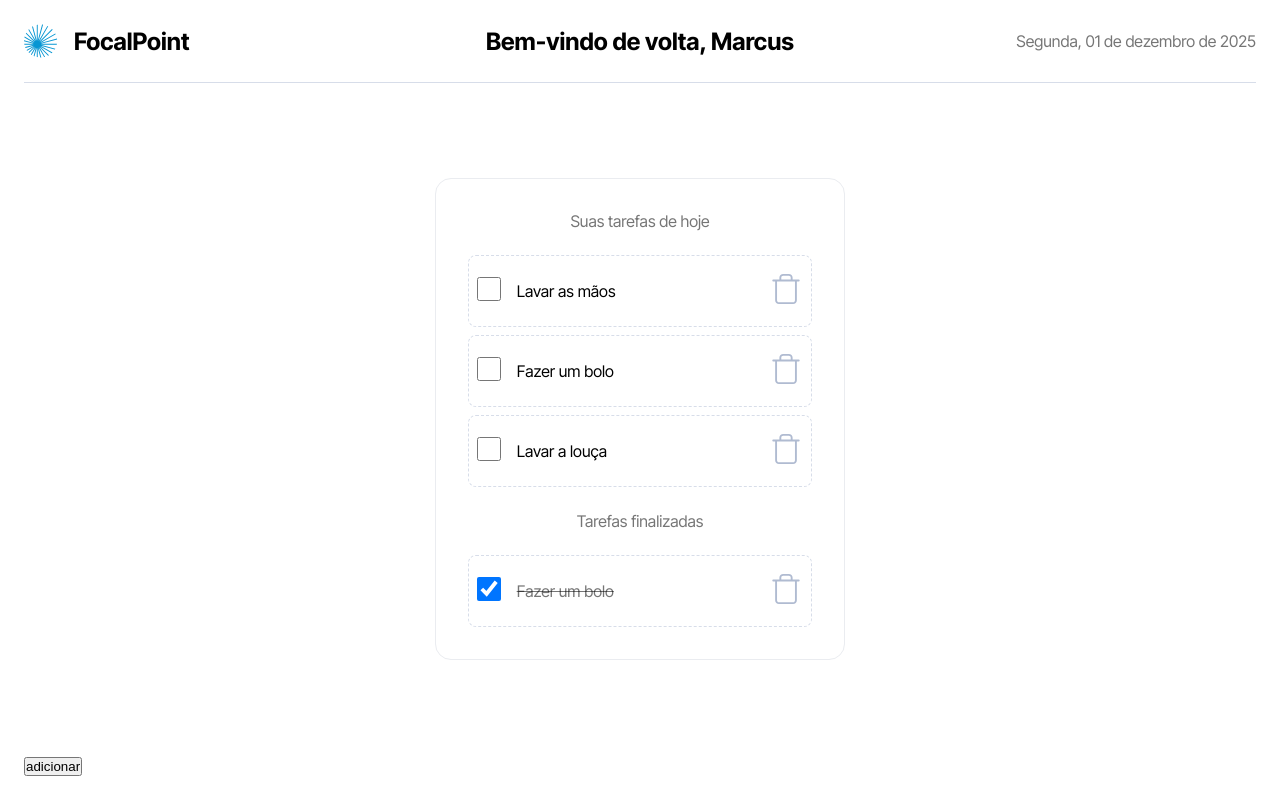
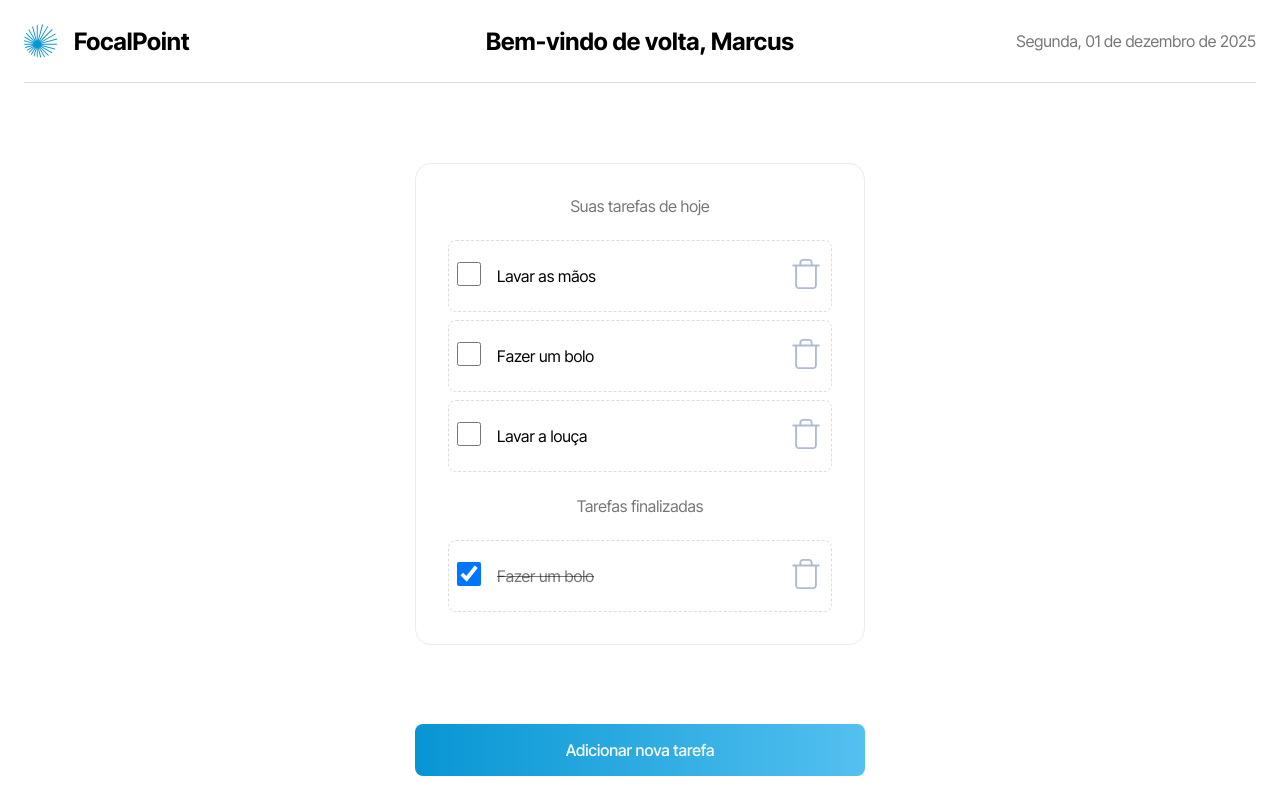
Before and after one commit to guidani/legaplan-frontend-jr-test, a Next.js app: page / in a window 1280 px wide. Built offline with nearby package versions, Linux system fonts and the light colour scheme.

Commit message:
buttons styles

```diff
--- a/src/app/page.module.scss
+++ b/src/app/page.module.scss
@@ -3,6 +3,8 @@ $color_gray: #0000008a;
 $color_gray_secondary: #b0bbd1;
 $color_dark_blue: #0796d3;
 $color_light_blue: #53c0f0;
+$color_dark_red: #d30707;
+$color_light_red: #f05353;
 
 @mixin button-reset {
   padding: 0;
@@ -125,6 +127,34 @@ $color_light_blue: #53c0f0;
   width: 100%;
 }
 
+.btn_primary {
+  @include button-reset;
+  background: linear-gradient(to right, $color_dark_blue, $color_light_blue);
+  width: 100%;
+  border-radius: 0.5rem;
+  padding: 1rem 0.5rem;
+  color: #fff;
+  font-weight: 500;
+}
+.btn_danger {
+  @include button-reset;
+  background: linear-gradient(to right, $color_dark_red, $color_light_red);
+  width: 100%;
+  border-radius: 0.5rem;
+  padding: 1rem 0.5rem;
+  color: #fff;
+  font-weight: 500;
+}
+.btn_neutral {
+  @include button-reset;
+  background: #e7eefb;
+  width: 100%;
+  border-radius: 0.5rem;
+  padding: 1rem 0.5rem;
+  color: #000;
+  font-weight: 500;
+}
+
 @media (min-width: $layout-breakpoint-large) {
   .header {
     display: grid;
@@ -148,8 +178,11 @@ $color_light_blue: #53c0f0;
     grid-template-columns: repeat(3, 1fr);
     .lists {
       grid-column-start: 2;
-      width: 100%;
-      max-width: 28.125rem;
+      width: 28.125rem;
     }
   }
+
+  .footer {
+    width: 28.125rem;
+  }
 }
--- a/src/app/page.tsx
+++ b/src/app/page.tsx
@@ -92,7 +92,7 @@ export default function Home() {
         </div>
       </main>
       <footer className={styles.footer}>
-        <button>adicionar</button>
+        <button className={styles.btn_primary}>Adicionar nova tarefa</button>
       </footer>
     </div>
   );
```
